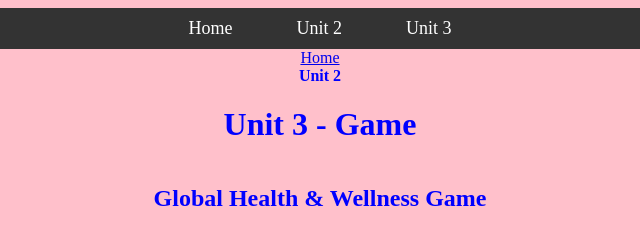
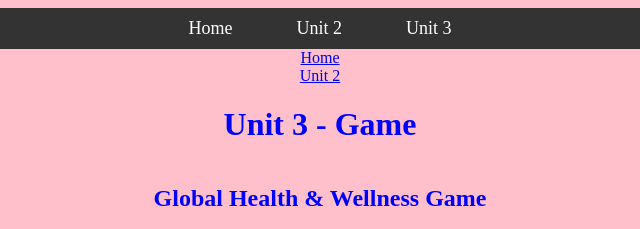
Before and after one commit to GinaStoeva/GinaStoeva.github.io, a plain HTML site: page unit3.html in a window 1280 px wide. Shown: the top 229 px of the page, 320-960 px from the left. Drawn offline with Linux system fonts and the light colour scheme.

Commit message:
Update unit3.html

```diff
--- a/unit3.html
+++ b/unit3.html
@@ -39,7 +39,7 @@
           </nav>
 
           <a href="index.html">Home</a>
-          <b href="unit2.html">Unit 2</b>
+          <a href="unit2.html">Unit 2</a>
           <h1>Unit 3 - Game</h1>
           <h2>Global Health & Wellness Game</h2>
           <iframe width="410" height="460" src="https://academy.cs.cmu.edu/sharing/orchidSeal5766/embed"></iframe>
```
